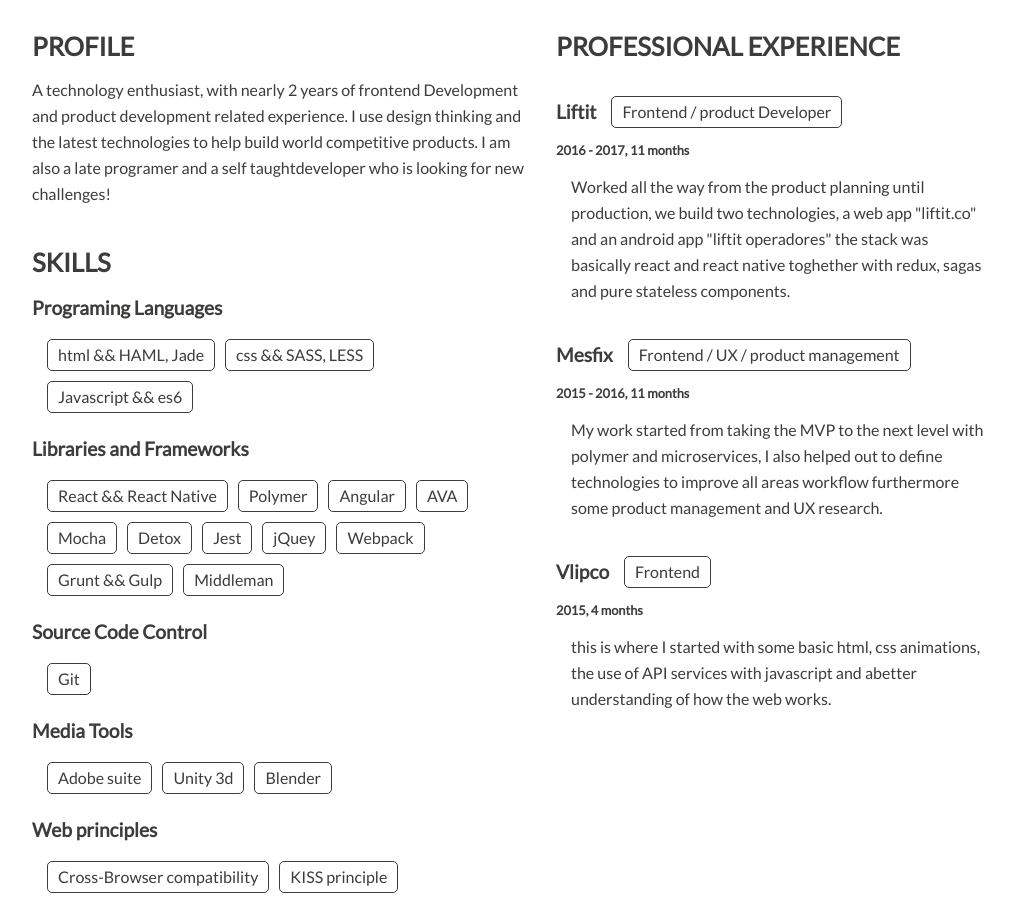
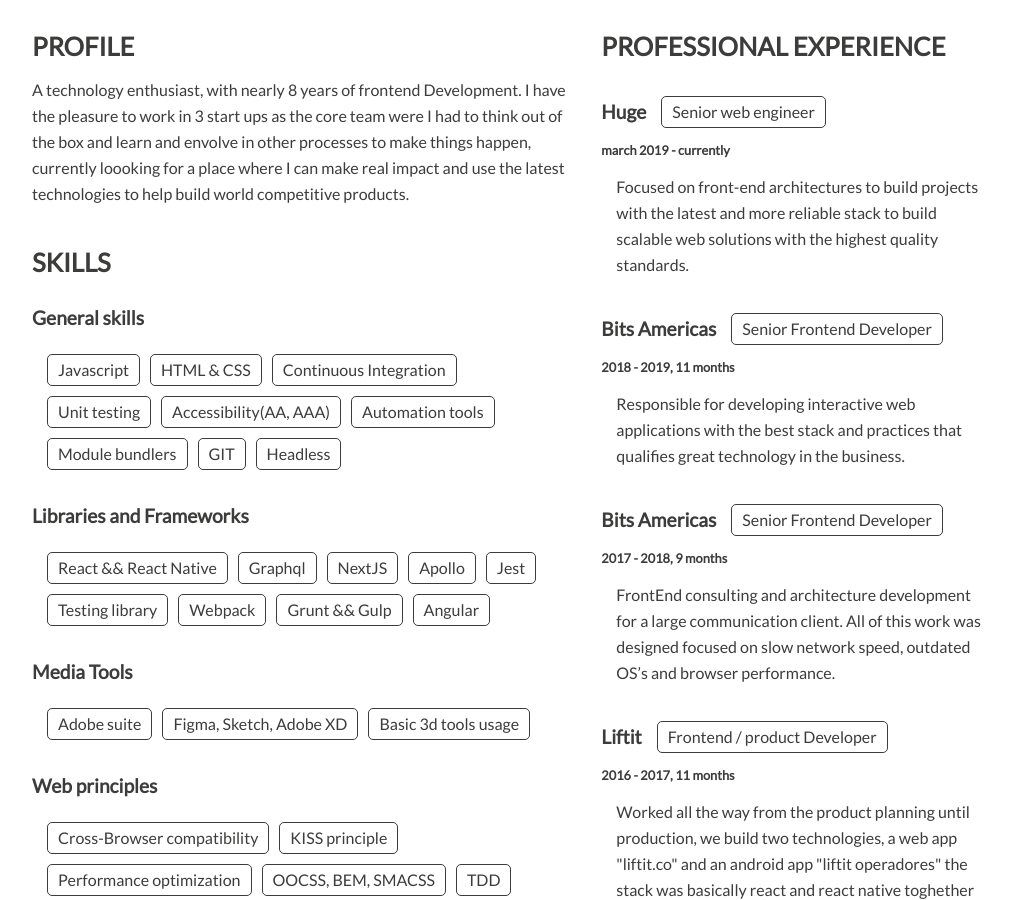
Before and after one commit to johanetox/johanetox.github.io, a plain HTML site: page index.html in a window 1280 px wide. Shown: the part 264-1164 px from the top of the page, without its empty margins (116-1130 px from the left). Drawn offline with Linux system fonts and the light colour scheme.

Commit message:
2021 CV update

```diff
--- a/css/main.css
+++ b/css/main.css
@@ -163,11 +163,11 @@ body {
 }
 
 .skill {
-    margin: 20px 0;
+    margin: 30px 0;
 }
 
 .skill h5 {
-    padding-bottom: 15px;
+    padding-bottom: 20px;
 }
 
 .tags {
--- a/index.html
+++ b/index.html
@@ -20,69 +20,66 @@
         <!--[if lt IE 8]>
             <p class="browserupgrade">You are using an <strong>outdated</strong> browser. Please <a href="http://browsehappy.com/">upgrade your browser</a> to improve your experience.</p>
         <![endif]-->
-        <section class="header">
+        <header class="header">
             <div class="header__right">
                 <h1>Johan Méndez</h1>
                 <h3>Frontend Developer</h3>
                 <a class="hide-on-print pointer" onclick="window.print();" title="print me ;)"><img src="./img/printer.svg"></a>
-
             </div>
             <div class="header__left">
-                <a href="mailto:johaneto@cookdev.com"><img src="./img/email.svg"><h5>johaneto@cookdev.com</h5></a>
-                <a href="tel:+573142822059"><img src="./img/phone.svg"><h5>3142822059</h5></a>
+                <a href="mailto:johanmendezb@gmail.com"><img src="./img/email.svg"><h5>johaneto@cookdev.com</h5></a>
+                <a href="tel:+573142822059"><img src="./img/phone.svg"><h5>+57 3142822059</h5></a>
                 <a href="http://johanetox.github.io"><img src="./img/web.svg"><h5>johanetox.github.io</h5></a>
                 <a href="https://www.linkedin.com/in/johanemendezg/"><img src="./img/linkedin.svg"><h5>linkedin.com/in/johanemendezg</h5></a>
             </div>
-        </section>
-        <section class="content">
+        </header>
+        <main class="content">
             <div class="content__left">
                 <div class="profile">
                     <h4>PROFILE</h4>
-                    <p>A technology enthusiast, with nearly 2 years of frontend
-                        Development and product development related experience.
-                        I use design thinking and the latest technologies to help
-                        build world competitive products.
-                        I am also a late programer and a self taughtdeveloper who
-                        is looking for new challenges!</p>
+                    <p>A technology enthusiast, with nearly 8 years of frontend
+                        Development. I have the pleasure to work in 3 start ups
+                        as the core team were I had to think out of the box and
+                        learn and envolve in other processes to make things happen,
+                        currently loooking for a place where I can make real impact and use
+                        the latest technologies to help build world competitive products.</p>
                 </div>
                 <div class="skills">
                     <h4>SKILLS</h4>
                     <div class="skill">
-                        <h5>Programing Languages</h5>
+                        <h5>General skills</h5>
                         <div class="tags">
-                            <span class="tag">html && HAML, Jade</span>
-                            <span class="tag">css && SASS, LESS</span>
-                            <span class="tag">Javascript && es6</span>
+                            <span class="tag">Javascript</span>
+                            <span class="tag">HTML & CSS</span>
+                            <span class="tag">Continuous Integration</span>
+                            <span class="tag">Unit testing</span>
+                            <span class="tag">Accessibility(AA, AAA)</span>
+                            <span class="tag">Automation tools</span>
+                            <span class="tag">Module bundlers</span>
+                            <span class="tag">GIT</span>
+                            <span class="tag">Headless</span>
                         </div>
                     </div>
                     <div class="skill">
                         <h5>Libraries and Frameworks</h5>
                         <div class="tags">
                             <span class="tag">React && React Native</span>
-                            <span class="tag">Polymer</span>
-                            <span class="tag">Angular</span>
-                            <span class="tag">AVA</span>
-                            <span class="tag">Mocha</span>
-                            <span class="tag">Detox</span>
+                            <span class="tag">Graphql</span>
+                            <span class="tag">NextJS</span>
+                            <span class="tag">Apollo</span>
                             <span class="tag">Jest</span>
-                            <span class="tag">jQuey</span>
+                            <span class="tag">Testing library</span>
                             <span class="tag">Webpack</span>
                             <span class="tag">Grunt && Gulp</span>
-                            <span class="tag">Middleman</span>
-                        </div>
-                    </div>
-                    <div class="skill">
-                        <h5>Source Code Control</h5>
-                        <div class="tags">
-                            <span class="tag">Git</span>
+                            <span class="tag">Angular</span>
                         </div>
                     </div>
                     <div class="skill">
                         <h5>Media Tools</h5>
                         <div class="tags">
                             <span class="tag">Adobe suite</span>
-                            <span class="tag">Unity 3d</span>
-                            <span class="tag">Blender</span>
+                            <span class="tag">Figma, Sketch, Adobe XD</span>
+                            <span class="tag">Basic 3d tools usage</span>
                         </div>
                     </div>
                     <div class="skill">
@@ -91,10 +88,11 @@
                             <span class="tag">Cross-Browser compatibility</span>
                             <span class="tag">KISS principle</span>
                             <span class="tag">Performance optimization</span>
-                            <span class="tag">OOCSS, BEM</span>
+                            <span class="tag">OOCSS, BEM, SMACSS</span>
                             <span class="tag">TDD</span>
                             <span class="tag">SEO</span>
                             <span class="tag">Responsive first</span>
+                            <span class="tag">DRY</span>
                         </div>
                     </div>
                     <div class="skill">
@@ -108,7 +106,34 @@
             </div>
             <div class="content__right">
                 <h4>PROFESSIONAL EXPERIENCE</h4>
-                <div class="work">
+                <section class="work">
+                    <div class="work__title">
+                        <h5>Huge</h5>
+                        <span class="tag">Senior web engineer</span>
+                    </div>
+                    <h6>march 2019 - currently</h6>
+                    <p>Focused on front-end architectures to build projects with the latest and more
+                        reliable stack to build scalable web solutions with the highest quality standards.</p>
+                </section>
+                <section class="work">
+                    <div class="work__title">
+                        <h5>Bits Americas</h5>
+                        <span class="tag">Senior Frontend Developer</span>
+                    </div>
+                    <h6>2018 - 2019, 11 months</h6>
+                    <p>Responsible for developing interactive web applications with the best stack
+                        and practices that qualifies great technology in the business.</p>
+                </section>
+                <section class="work">
+                    <div class="work__title">
+                        <h5>Bits Americas</h5>
+                        <span class="tag">Senior Frontend Developer</span>
+                    </div>
+                    <h6>2017 - 2018, 9 months</h6>
+                    <p>FrontEnd consulting and architecture development for a large communication client.
+                        All of this work was designed focused on slow network speed, outdated OS’s and browser performance.</p>
+                </section>
+                <section class="work">
                     <div class="work__title">
                         <h5>Liftit</h5>
                         <span class="tag">Frontend / product Developer</span>
@@ -120,8 +145,8 @@
                         "liftit operadores" the stack was basically react
                         and react native toghether with redux, sagas
                         and pure stateless components.</p>
-                </div>
-                <div class="work">
+                </section>
+                <section class="work">
                     <div class="work__title">
                         <h5>Mesfix</h5>
                         <span class="tag">Frontend / UX / product management</span>
@@ -132,20 +157,20 @@
                         also helped out to define technologies to
                         improve all areas workflow furthermore some
                         product management and UX research.</p>
-                </div>
-                <div class="work">
+                </section>
+                <section class="work">
                     <div class="work__title">
                         <h5>Vlipco</h5>
                         <span class="tag">Frontend</span>
                     </div>
                     <h6>2015, 4 months</h6>
-                    <p>this is where I started with some basic html,
+                    <p>This is where I started with some basic html,
                         css animations, the use of API services with
-                        javascript and abetter understanding of how
+                        javascript and a better understanding of how
                         the web works.</p>
-                </div>
+                </section>
             </div>
-        </section>
+        </main>
         <script src="js/main.js"></script>
 
         <!-- Google Analytics: change UA-XXXXX-X to be your site's ID. -->
```
